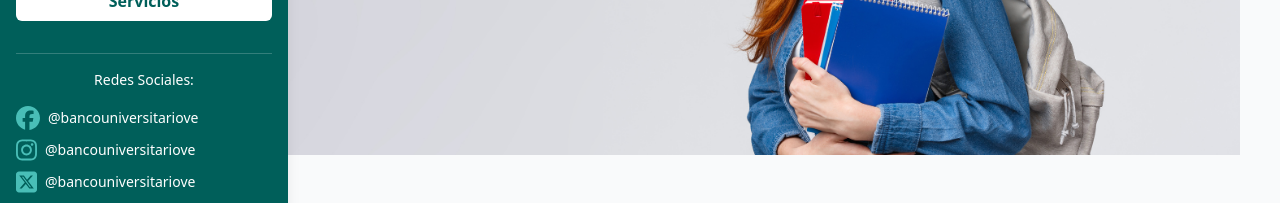
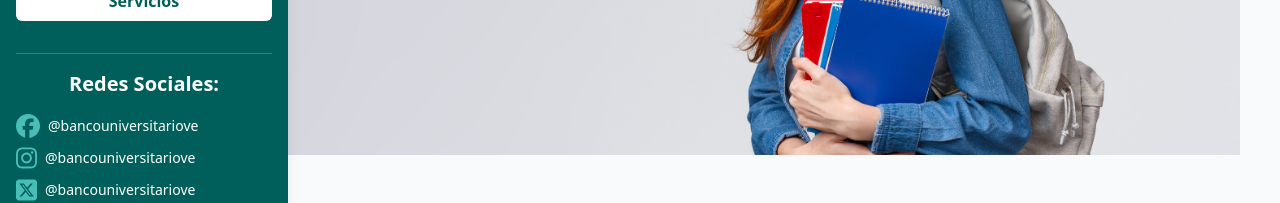
Before and after one commit to bnanalex/BancoUniversitario, a React (Vite) app: page / in a window 1280 px wide. Both pictures are taken after a click on the picture 50 px from the left and 37 px from the top of the page. Shown: the part 327-530 px from the top of the page. Built offline with nearby package versions, Linux system fonts and the light colour scheme.

Commit message:
Segunda Implementacion del Menu Lateral, con mejoras

```diff
--- a/src/components/Menu.jsx
+++ b/src/components/Menu.jsx
@@ -1,14 +1,39 @@
-import React from 'react';
+import React, { useEffect, useRef } from 'react';
 import logo from '../assets/images/home/Logo letras blancas.png';
 import facebookIcon from '../assets/icons/facebook-brands.svg';
 import instagramIcon from '../assets/icons/instagram-brands.svg';
 import twitterIcon from '../assets/icons/square-x-twitter-brands.svg';
 
 function Menu({ onClose }) {
+  const menuRef = useRef(null);
+
+  // Cerrar al hacer scroll
+  useEffect(() => {
+    const handleScroll = () => {
+      onClose();
+    };
+
+    const handleClickOutside = (event) => {
+      if (menuRef.current && !menuRef.current.contains(event.target)) {
+        onClose();
+      }
+    };
+
+    window.addEventListener('scroll', handleScroll);
+    document.addEventListener('mousedown', handleClickOutside);
+
+    return () => {
+      window.removeEventListener('scroll', handleScroll);
+      document.removeEventListener('mousedown', handleClickOutside);
+    };
+  }, [onClose]);
+
   return (
     <>
-      {/* Panel lateral, comienza justo debajo del navbar */}
-      <div className="absolute left-0 top-16 w-72 h-[calc(100%-4rem)] bg-teal-800 text-white p-4 z-50 shadow-lg">
+      <div
+        ref={menuRef}
+        className="fixed left-0 top-16 w-72 h-[calc(100%-4rem)] bg-teal-800 text-white p-4 z-50 shadow-lg"
+      >
         <div className="flex justify-between items-center mb-6">
           <h1 className="text-3xl font-semibold">Menu</h1>
           <button onClick={onClose} className="text-white text-xl font-bold">✕</button>
@@ -22,7 +47,7 @@ function Menu({ onClose }) {
         </div>
 
         <div className="mt-8 text-sm border-t border-white/20 pt-4">
-          <p className="text-center mb-4">Redes Sociales:</p>
+          <p className="text-xl font-semibold text-center mb-4">Redes Sociales:</p>
           <div className="flex flex-col items-start space-y-2">
             <a href="https://www.facebook.com/bancouniversitariove" className="flex items-center">
               <img src={facebookIcon} alt="Facebook" className="h-6 mr-2" />
```
